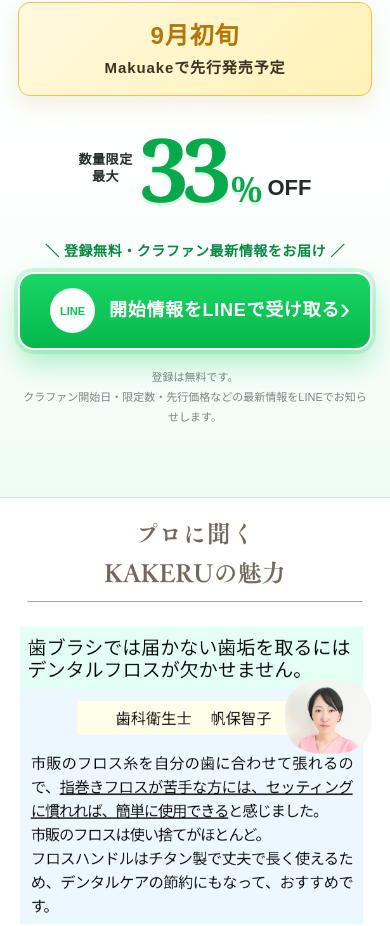
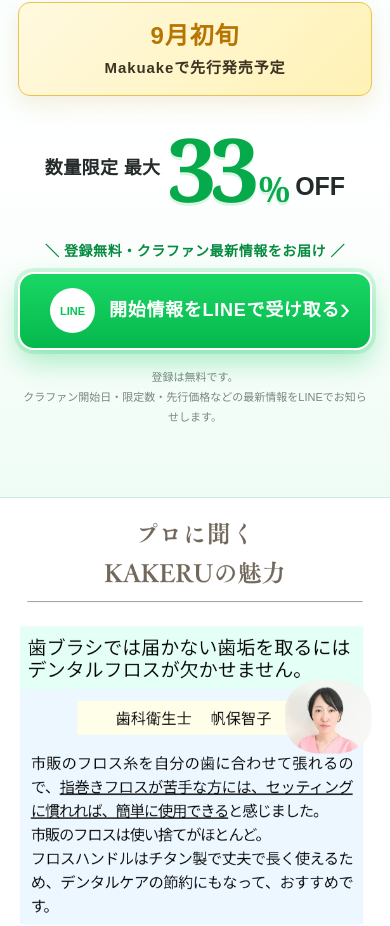
Before and after one commit to ROOTSLLC/KAKERU, a Next.js app: page / in a window 390 px wide. Shown: the part 1980-2906 px from the top of the page. Built offline with nearby package versions, Linux system fonts and the light colour scheme.

Commit message:
Adjust discount typography (#5)
Co-authored-by: 服田浩希 <hirokiharada@HIRO-MacBook-Air.local>

```diff
--- a/app/globals.css
+++ b/app/globals.css
@@ -14,10 +14,10 @@
 .launchNotice { width: min(100%, 390px); margin: 0 auto 34px; padding: 14px 24px 15px; color: #3c3422; background: linear-gradient(135deg, #fff9df, #fff2b6); border: 1px solid #e8c34d; border-radius: 12px; box-shadow: 0 8px 22px rgba(179, 136, 20, .14); font-size: 15px; font-weight: 800; line-height: 1.6; letter-spacing: .06em; }
 .launchNotice strong { color: #b67500; font-size: 24px; }
 .lineBenefit { display: flex; align-items: center; justify-content: center; gap: 8px; color: #252b2a; }
-.lineBenefit>span { margin-right: 2px; font-size: 15px; font-weight: 800; line-height: 1.35; text-align: center; letter-spacing: .04em; }
+.lineBenefit>span { height: 25px; margin-right: 2px; font-size: 25px; font-weight: 800; line-height: 1; text-align: center; letter-spacing: .02em; white-space: nowrap; }
 .lineBenefit strong { color: #06aa4a; font: 700 104px/.88 Georgia, serif; letter-spacing: -.07em; text-shadow: 0 3px 0 #d9f6e5; }
 .lineBenefit strong small { margin-left: 5px; font-size: 42px; letter-spacing: -.03em; }
-.lineBenefit>b { align-self: flex-end; margin: 0 0 9px 1px; font-size: 25px; line-height: 1; }
+.lineBenefit>b { align-self: flex-end; margin: 0 0 9px 1px; font-size: 30px; line-height: 1; }
 .ctaAssist { margin: 34px 0 10px; color: #078b41; font-size: 14px; font-weight: 800; letter-spacing: .04em; }
 .lineButton { position: relative; width: min(100%, 430px); min-height: 78px; margin: 0 auto 18px; display: flex; align-items: center; justify-content: center; gap: 14px; color: #fff; background: linear-gradient(180deg, #19d765 0%, #06b84c 100%); border: 2px solid #fff; border-radius: 16px; box-shadow: 0 12px 28px rgba(6, 199, 85, .32), 0 0 0 4px rgba(6, 199, 85, .15); text-decoration: none; transition: transform .2s ease, box-shadow .2s ease; }
 .lineButton::after { content: "›"; position: absolute; right: 20px; top: 50%; transform: translateY(-54%); font-size: 31px; font-weight: 300; }
@@ -41,10 +41,10 @@
   .lineRegistration::before { padding-inline: 22px; font-size: 13px; }
   .lineRegistration h2 { font-size: 24px; }
   .lineBenefit { gap: 5px; }
-  .lineBenefit>span { font-size: 13px; }
+  .lineBenefit>span { height: 18px; font-size: 18px; }
   .lineBenefit strong { font-size: 88px; }
   .lineBenefit strong small { font-size: 35px; }
-  .lineBenefit>b { margin-bottom: 8px; font-size: 22px; }
+  .lineBenefit>b { margin-bottom: 8px; font-size: 25px; }
   .lineButton b { font-size: 18px; }
   .introArtwork img.point3Break { padding-top: 56px; }
 }
--- a/app/page.tsx
+++ b/app/page.tsx
@@ -12,7 +12,7 @@
           <p className="lineLead">クラファン開始情報は、LINEで。</p>
           <p className="launchNotice"><strong>9月初旬</strong><br />Makuakeで先行発売予定</p>
           <div className="lineBenefit">
-            <span>数量限定<br />最大</span>
+            <span>数量限定 最大</span>
             <strong>33<small>%</small></strong>
             <b>OFF</b>
           </div>
@@ -57,7 +57,7 @@
           <h2>数量限定の最大割引を逃さないよう、<br />LINEで開始情報を受け取りませんか。</h2>
           <p className="launchNotice"><strong>9月初旬</strong><br />Makuakeで先行発売予定</p>
           <div className="lineBenefit">
-            <span>数量限定<br />最大</span>
+            <span>数量限定 最大</span>
             <strong>33<small>%</small></strong>
             <b>OFF</b>
           </div>
```
